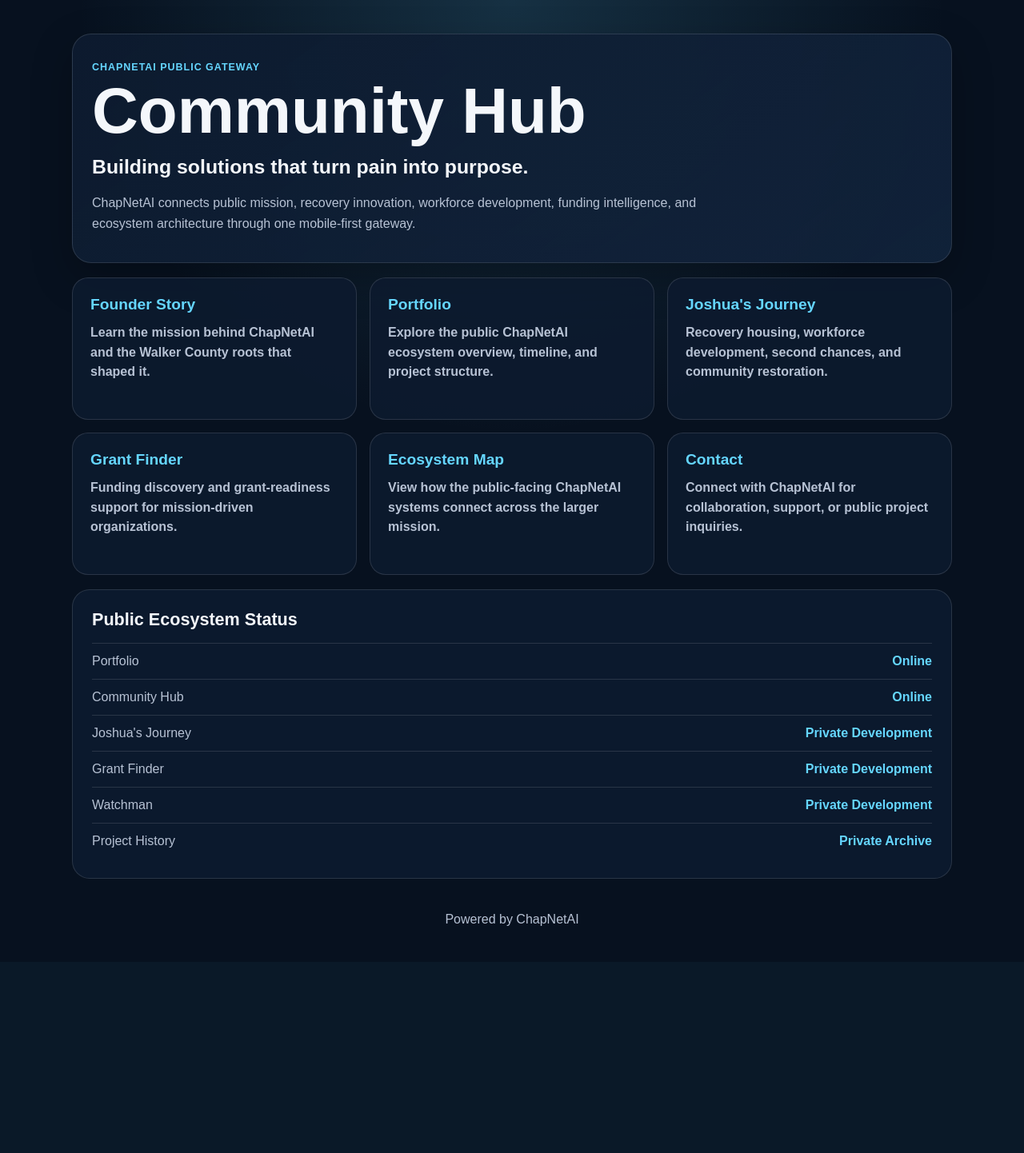
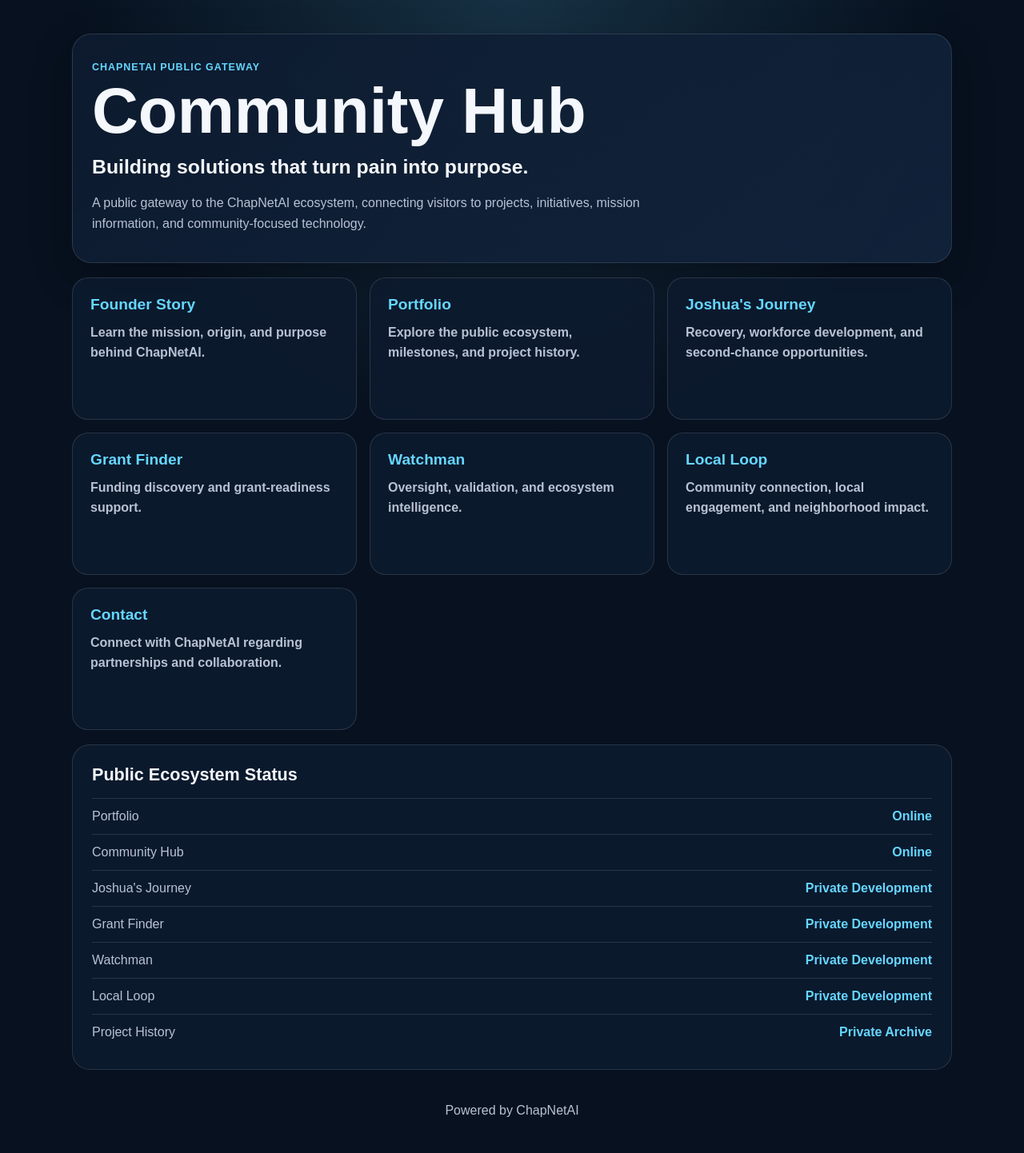
Before and after one commit to bigchap13/chapnetai-community-hub, a Flask app: page / in a window 1280 px wide. Shown: the whole page at 80% size. Before the commit the page ends 1158 px from the top, so only its background shows below. Run offline with Flask 3, Linux system fonts and the light colour scheme.

Commit message:
Add Watchman and Local Loop gateway buttons

```diff
--- a/app.py
+++ b/app.py
@@ -1,6 +1,8 @@
-from flask import Flask, render_template
+from flask import Flask, render_template, redirect
 
 app = Flask(__name__)
+
+PORTFOLIO_URL = "http://127.0.0.1:5064/"
 
 @app.route("/")
 def home():
@@ -12,7 +14,7 @@ def founder_story():
 
 @app.route("/portfolio")
 def portfolio():
-    return render_template("portfolio.html")
+    return redirect(PORTFOLIO_URL)
 
 @app.route("/joshuas-journey")
 def joshuas_journey():
@@ -21,6 +23,14 @@ def joshuas_journey():
 @app.route("/grant-finder")
 def grant_finder():
     return render_template("grant_finder.html")
+
+@app.route("/watchman")
+def watchman():
+    return render_template("watchman.html")
+
+@app.route("/local-loop")
+def local_loop():
+    return render_template("local_loop.html")
 
 @app.route("/ecosystem-map")
 def ecosystem_map():
--- a/templates/index.html
+++ b/templates/index.html
@@ -13,51 +13,87 @@
             <h1>Community Hub</h1>
             <p class="tagline">Building solutions that turn pain into purpose.</p>
             <p class="summary">
-                ChapNetAI connects public mission, recovery innovation, workforce development,
-                funding intelligence, and ecosystem architecture through one mobile-first gateway.
+                A public gateway to the ChapNetAI ecosystem, connecting visitors to projects,
+                initiatives, mission information, and community-focused technology.
             </p>
         </section>
 
         <section class="grid">
-            <a class="card" href="/founder-story" aria-label="Founder Story">
+
+            <a class="card" href="/founder-story">
                 <h2>Founder Story</h2>
-                <p>Learn the mission behind ChapNetAI and the Walker County roots that shaped it.</p>
+                <p>Learn the mission, origin, and purpose behind ChapNetAI.</p>
             </a>
 
-            <a class="card" href="/portfolio" aria-label="ChapNetAI Portfolio">
+            <a class="card" href="/portfolio">
                 <h2>Portfolio</h2>
-                <p>Explore the public ChapNetAI ecosystem overview, timeline, and project structure.</p>
+                <p>Explore the public ecosystem, milestones, and project history.</p>
             </a>
 
-            <a class="card" href="/joshuas-journey" aria-label="Joshua's Journey">
+            <a class="card" href="/joshuas-journey">
                 <h2>Joshua's Journey</h2>
-                <p>Recovery housing, workforce development, second chances, and community restoration.</p>
+                <p>Recovery, workforce development, and second-chance opportunities.</p>
             </a>
 
-            <a class="card" href="/grant-finder" aria-label="Grant Finder">
+            <a class="card" href="/grant-finder">
                 <h2>Grant Finder</h2>
-                <p>Funding discovery and grant-readiness support for mission-driven organizations.</p>
+                <p>Funding discovery and grant-readiness support.</p>
             </a>
 
-            <a class="card" href="/ecosystem-map" aria-label="Ecosystem Map">
-                <h2>Ecosystem Map</h2>
-                <p>View how the public-facing ChapNetAI systems connect across the larger mission.</p>
+            <a class="card" href="/watchman">
+                <h2>Watchman</h2>
+                <p>Oversight, validation, and ecosystem intelligence.</p>
             </a>
 
-            <a class="card" href="/contact" aria-label="Contact">
+            <a class="card" href="/local-loop">
+                <h2>Local Loop</h2>
+                <p>Community connection, local engagement, and neighborhood impact.</p>
+            </a>
+
+            <a class="card" href="/contact">
                 <h2>Contact</h2>
-                <p>Connect with ChapNetAI for collaboration, support, or public project inquiries.</p>
+                <p>Connect with ChapNetAI regarding partnerships and collaboration.</p>
             </a>
+
         </section>
 
         <section class="status-panel">
             <h2>Public Ecosystem Status</h2>
-            <div class="status-row"><span>Portfolio</span><strong>Online</strong></div>
-            <div class="status-row"><span>Community Hub</span><strong>Online</strong></div>
-            <div class="status-row"><span>Joshua's Journey</span><strong>Private Development</strong></div>
-            <div class="status-row"><span>Grant Finder</span><strong>Private Development</strong></div>
-            <div class="status-row"><span>Watchman</span><strong>Private Development</strong></div>
-            <div class="status-row"><span>Project History</span><strong>Private Archive</strong></div>
+
+            <div class="status-row">
+                <span>Portfolio</span>
+                <strong>Online</strong>
+            </div>
+
+            <div class="status-row">
+                <span>Community Hub</span>
+                <strong>Online</strong>
+            </div>
+
+            <div class="status-row">
+                <span>Joshua's Journey</span>
+                <strong>Private Development</strong>
+            </div>
+
+            <div class="status-row">
+                <span>Grant Finder</span>
+                <strong>Private Development</strong>
+            </div>
+
+            <div class="status-row">
+                <span>Watchman</span>
+                <strong>Private Development</strong>
+            </div>
+
+            <div class="status-row">
+                <span>Local Loop</span>
+                <strong>Private Development</strong>
+            </div>
+
+            <div class="status-row">
+                <span>Project History</span>
+                <strong>Private Archive</strong>
+            </div>
         </section>
 
         <footer>
```
Also changed, not shown: templates/local_loop.html (added, +14 -0 lines), templates/watchman.html (added, +14 -0 lines), 1 other file.
